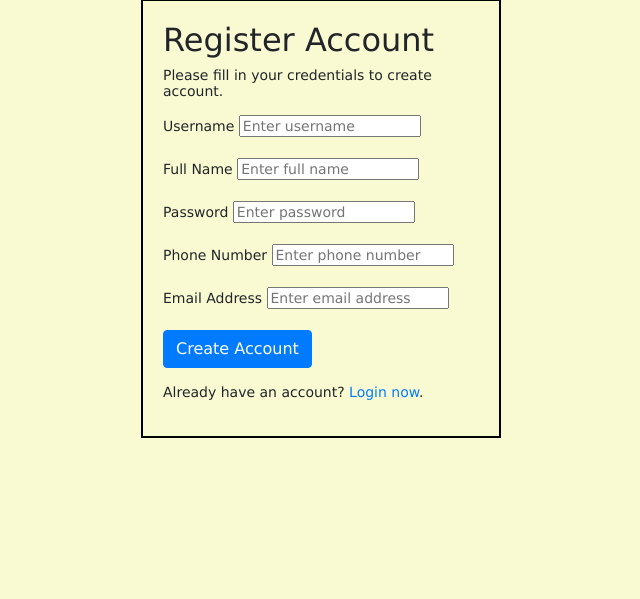
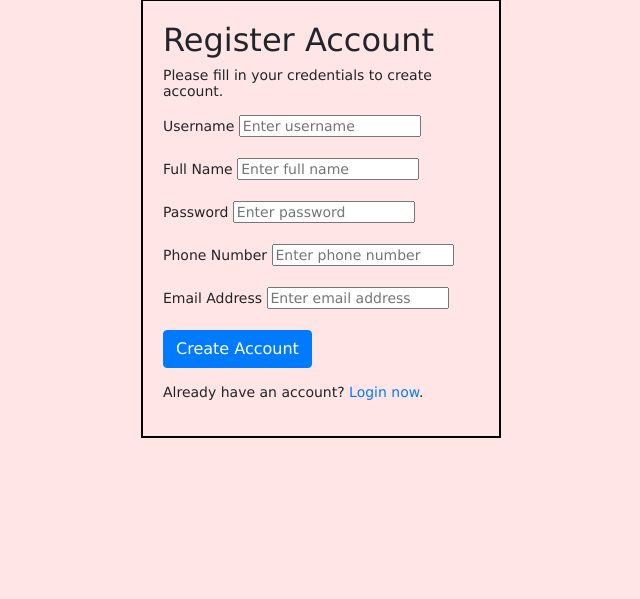
Before and after one commit to Azfrh/OnlineOrdering, a PHP site: page /register.php in a window 1280 px wide. Shown: the part 201-800 px from the top of the page, without its empty margins (319-959 px from the left). Run offline with PHP 8.4, Linux system fonts and the light colour scheme.

Commit message:
register

```diff
--- a/register.php
+++ b/register.php
@@ -11,7 +11,7 @@
     </style>
 </head>
 
-<body style="background-color:LightGoldenRodYellow;">
+<body style="background-color:hsla(0, 100%, 50%, 0.1);">
 
     <img src="jkr_logo.png" alt="" width="200" height="200">
 
```
